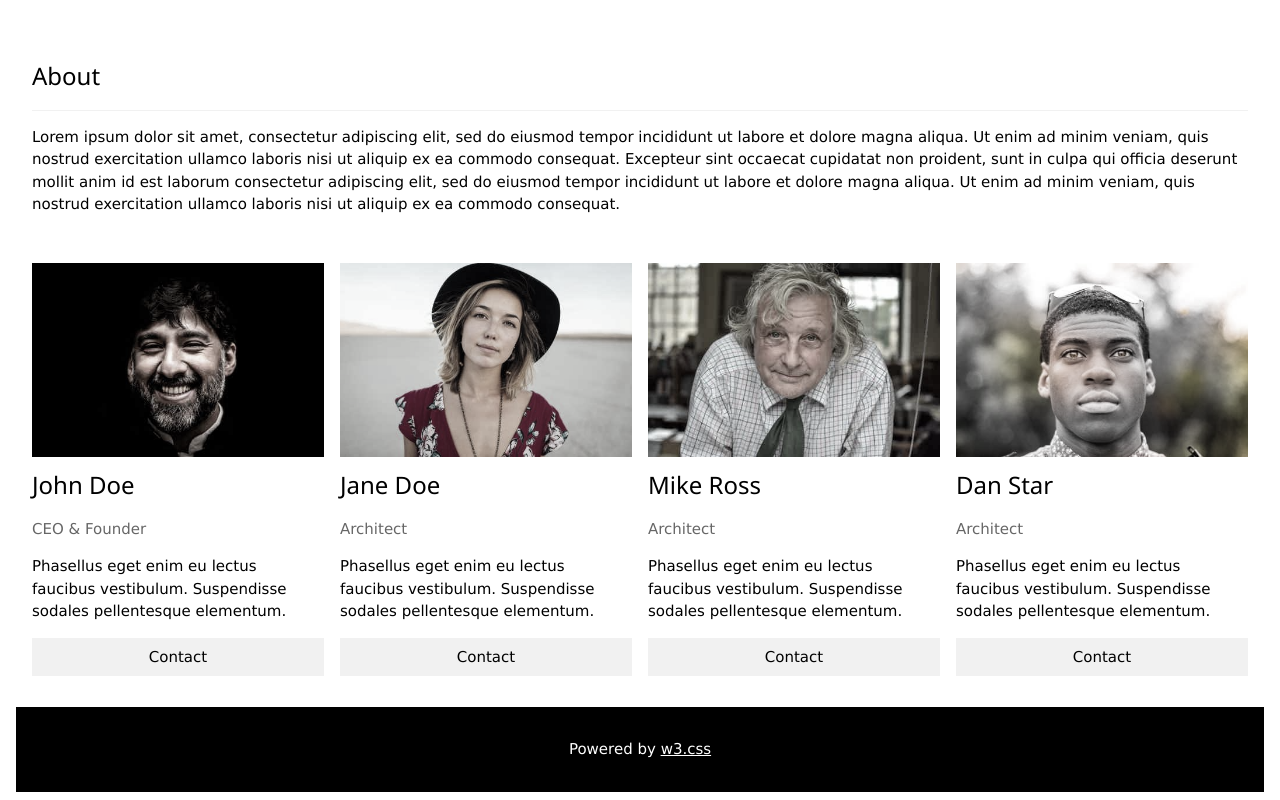
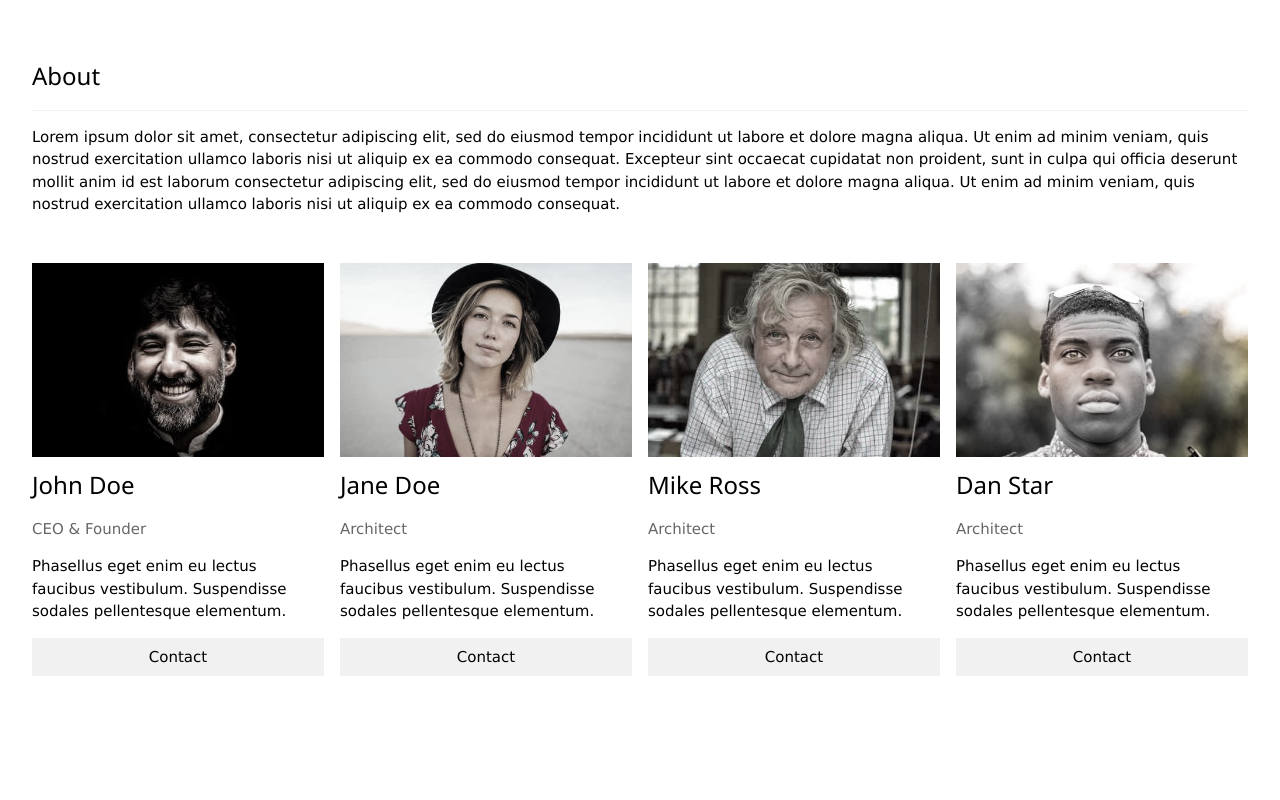
Before and after one commit to miriamvelasco/miriamvelasco, a plain HTML site: page ejerciciosconplantillas/secundaria05.html in a window 1280 px wide. Shown: the part 1645-2445 px from the top of the page. After the commit the page ends 2360 px from the top, so only its background shows below. Drawn offline with Linux system fonts and the light colour scheme.

Commit message:
Update secundaria05.html

```diff
--- a/ejerciciosconplantillas/secundaria05.html
+++ b/ejerciciosconplantillas/secundaria05.html
@@ -129,16 +129,3 @@
       <p><button class="w3-button w3-light-grey w3-block">Contact</button></p>
     </div>
   </div>
-
-
-
-
-
-
-<!-- Footer -->
-<footer class="w3-center w3-black w3-padding-16">
-  <p>Powered by <a href="https://www.w3schools.com/w3css/default.asp" title="W3.CSS" target="_blank" class="w3-hover-text-green">w3.css</a></p>
-</footer>
-
-</body>
-</html>
```
